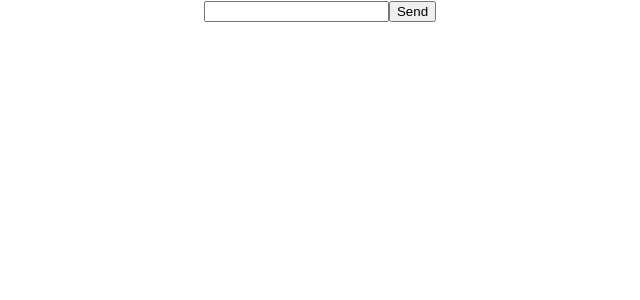
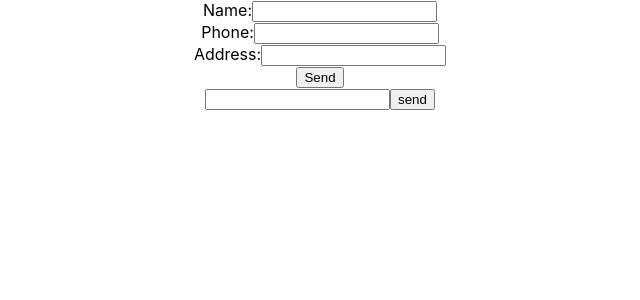
Before and after one commit to seouke/airway, a React (Create React App) app: page / in a window 1280 px wide. Shown: the top 300 px of the page, without its empty margins (320-960 px from the left). Built offline with nearby package versions, Linux system fonts and the light colour scheme.

Commit message:
practice useState

```diff
--- a/src/App.js
+++ b/src/App.js
@@ -2,11 +2,13 @@ import logo from './logo.svg';
 import './App.css';
 
 import Counters from './Counters'
+import PhoneNumber from './PhoneNumber'
 
 function App() {
     return (
         <div className="App">
             <Counters />
+            <PhoneNumber />
         </div>
     );
 }
--- a/src/Counters.jsx
+++ b/src/Counters.jsx
@@ -2,6 +2,8 @@ import React, { useState } from 'react'
 
 const Counters = () => {
     const [name, setName] = useState("")
+    const [number, setNumber] = useState("")
+    const [address, setAddress] = useState("")
 
     const sendInfo = (info) => {
         // logic
@@ -10,16 +12,26 @@ const Counters = () => {
 
     return (
         <div>
-            <input type="text" onChange={e => setName(e.target.value)} />
+            Name:
+            <input type="text" onChange={e => setName(e.target.value)} /><br />
+            Phone:
+            <input type="text" onChange={e => setNumber(e.target.value)} /><br />
+            Address:
+            <input type="text" onChange={e => setAddress(e.target.value)} /><br />
 
 
             <button onClick={() =>
                 sendInfo({
-                    name: name
+                    Name: name,
+                    Number: number,
+                    Address: address,
+
                 })
             }>Send</button>
         </div>
     )
+
 }
 
+
 export default Counters
--- /dev/null
+++ b/src/PhoneNumber.jsx
@@ -0,0 +1,24 @@
+import React, { useState } from 'react'
+
+const PhoneNumber = () => {
+    const [number, setNumber] = useState("")
+
+    const sendInfo = (info) => {
+
+        console.log('sent', info)
+    }
+
+    return (
+        <div>
+            <input type="text" onChange={e => setNumber(e.target.value)} />
+
+            <button onClick={() =>
+                sendInfo({
+                    phonenumber: number
+                })
+        }>send</button>
+        </div>
+    )
+}
+
+export default PhoneNumber
```
